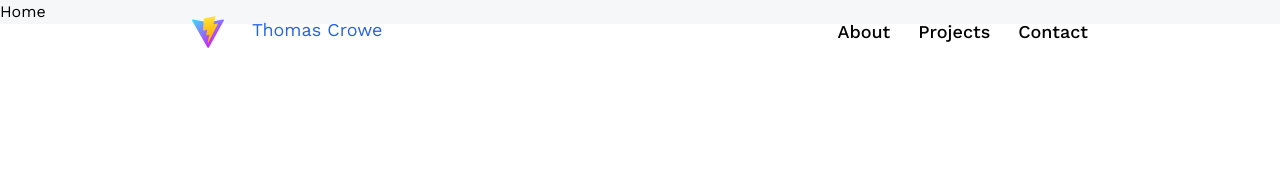
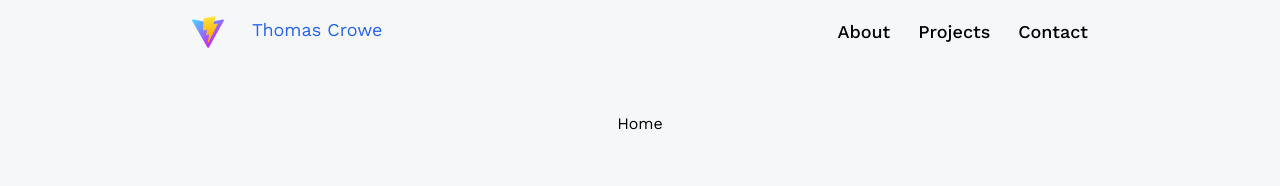
Before and after one commit to wtcrowe4/3Dportfolio, a React (Vite) app: page / in a window 1280 px wide. Shown: the top 186 px of the page. Built offline with nearby package versions, Linux system fonts and the light colour scheme.

Commit message:
fiber install

```diff
--- a/package.json
+++ b/package.json
@@ -10,6 +10,7 @@
     "preview": "vite preview"
   },
   "dependencies": {
+    "@react-three/fiber": "^8.15.12",
     "react": "^18.2.0",
     "react-dom": "^18.2.0",
     "react-router-dom": "^6.21.0"
--- a/src/pages/Home.jsx
+++ b/src/pages/Home.jsx
@@ -1,7 +1,11 @@
 
 const Home = () => {
   return (
-    <section>Home</section>
+    <section className="w-full h-screen relative">
+        <div className="absolute top-28 left-0 right-0 z-10 flex items-center justify-center">
+            Home
+        </div>
+    </section>
   )
 }
 
```
Also changed, not shown: 1 other file (tests, documents, lock files or other folders).
